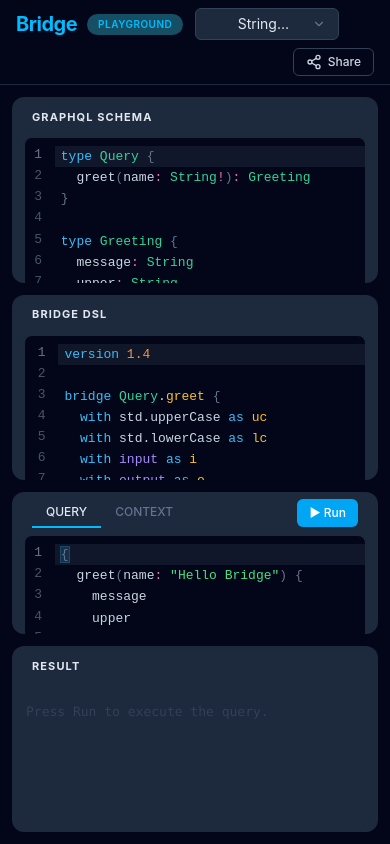
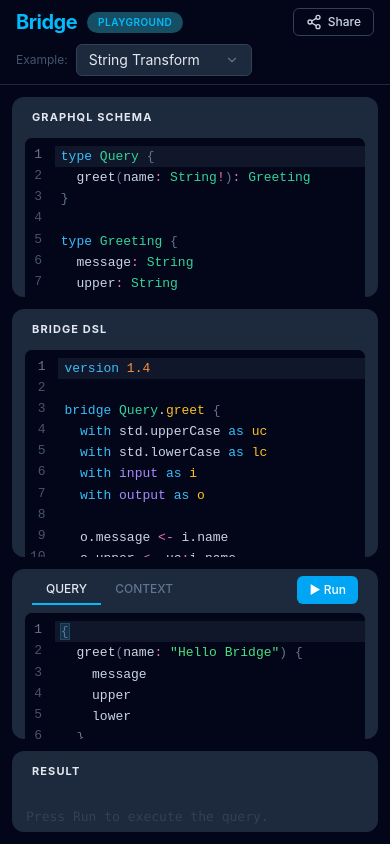
Before and after one commit to stackables/bridge, a React (Vite) app in the folder packages/playground/: page / in a window 390 px wide. Built offline with nearby package versions, Linux system fonts and the light colour scheme.

Commit message:
header: two-row mobile layout; panels: auto-height editors on mobile
Co-authored-by: aarne <82001+aarne@users.noreply.github.com>

```diff
--- a/packages/playground/src/App.tsx
+++ b/packages/playground/src/App.tsx
@@ -163,7 +163,9 @@ export function App() {
   return (
     <div className="h-screen bg-slate-950 text-slate-200 font-sans flex flex-col overflow-hidden">
       {/* ── Header ── */}
-      <header className="shrink-0 border-b border-slate-800 px-4 py-2 flex flex-wrap items-center gap-x-3 gap-y-2 md:px-5 md:py-2.5 md:gap-4">
+      <header className="shrink-0 border-b border-slate-800">
+        {/* Row 1: logo + (desktop: example picker + info) + share */}
+        <div className="px-4 py-2 flex items-center gap-3 md:px-5 md:py-2.5 md:gap-4">
           <a
             href="https://github.com/stackables/bridge"
             target="_blank"
@@ -174,14 +176,14 @@ export function App() {
             <Badge className="text-[10px] tracking-wider uppercase">Playground</Badge>
           </a>
 
-        {/* Example picker */}
-        <div className="flex items-center gap-2">
-          <span className="hidden sm:block text-xs text-slate-600">Example:</span>
+          {/* Example picker — desktop only (row 1) */}
+          <div className="hidden md:flex items-center gap-2">
+            <span className="text-xs text-slate-600">Example:</span>
             <Select
               value={String(exampleIndex)}
               onValueChange={(v) => selectExample(Number(v))}
             >
-            <SelectTrigger className="w-36 md:w-44">
+              <SelectTrigger className="w-44">
                 <SelectValue />
               </SelectTrigger>
               <SelectContent>
@@ -196,6 +198,25 @@ export function App() {
             <span className="hidden md:block text-xs text-slate-700">All code runs in-browser · no server required</span>
             <ShareDialog schema={schema} bridge={bridge} query={query} context={context} />
           </div>
+        </div>
+
+        {/* Row 2: example picker — mobile only */}
+        <div className="md:hidden px-4 pb-2 flex items-center gap-2">
+          <span className="text-xs text-slate-600">Example:</span>
+          <Select
+            value={String(exampleIndex)}
+            onValueChange={(v) => selectExample(Number(v))}
+          >
+            <SelectTrigger className="w-44">
+              <SelectValue />
+            </SelectTrigger>
+            <SelectContent>
+              {examples.map((ex, i) => (
+                <SelectItem key={i} value={String(i)}>{ex.name}</SelectItem>
+              ))}
+            </SelectContent>
+          </Select>
+        </div>
       </header>
 
       {/* ── Mobile layout: vertical scrollable stack ── */}
@@ -203,16 +224,16 @@ export function App() {
         {/* Schema panel */}
         <div className="bg-slate-800 rounded-xl flex flex-col overflow-hidden">
           <PanelLabel>GraphQL Schema</PanelLabel>
-          <div className="h-64 px-3 pb-3">
-            <Editor label="" value={schema} onChange={setSchema} language="graphql" />
+          <div className="px-3 pb-3">
+            <Editor label="" value={schema} onChange={setSchema} language="graphql" autoHeight />
           </div>
         </div>
 
         {/* Bridge DSL panel */}
         <div className="bg-slate-800 rounded-xl flex flex-col overflow-hidden">
           <PanelLabel>Bridge DSL</PanelLabel>
-          <div className="h-64 px-3 pb-3">
-            <Editor label="" value={bridge} onChange={setBridge} language="bridge" />
+          <div className="px-3 pb-3">
+            <Editor label="" value={bridge} onChange={setBridge} language="bridge" autoHeight />
           </div>
           <DiagnosticsBar bridgeText={bridge} />
         </div>
@@ -228,11 +249,11 @@ export function App() {
               running={loading}
             />
           </div>
-          <div className="h-48 p-3 pt-2">
+          <div className="p-3 pt-2">
             {activeTab === "query" ? (
-              <Editor label="" value={query} onChange={setQuery} language="graphql" />
+              <Editor label="" value={query} onChange={setQuery} language="graphql" autoHeight />
             ) : (
-              <Editor label="" value={context} onChange={setContext} language="json" />
+              <Editor label="" value={context} onChange={setContext} language="json" autoHeight />
             )}
           </div>
         </div>
@@ -240,12 +261,13 @@ export function App() {
         {/* Result panel */}
         <div className="bg-slate-800 rounded-xl flex flex-col overflow-hidden">
           <PanelLabel>Result</PanelLabel>
-          <div className="h-64 px-3.5 pb-3.5 overflow-hidden flex flex-col">
+          <div className="px-3.5 pb-3.5 flex flex-col">
             <ResultView
               result={result?.data}
               errors={result?.errors}
               loading={loading}
               traces={result?.traces}
+              autoHeight
             />
           </div>
         </div>
--- a/packages/playground/src/components/Editor.tsx
+++ b/packages/playground/src/components/Editor.tsx
@@ -5,6 +5,7 @@ import { json } from "@codemirror/lang-json";
 import { bridgeLanguage } from "@/codemirror/bridge-lang";
 import { graphqlLanguage } from "@/codemirror/graphql-lang";
 import { playgroundTheme } from "@/codemirror/theme";
+import { cn } from "@/lib/utils";
 
 /**
  * Language mode for the editor.
@@ -22,6 +23,8 @@ type Props = {
   onChange: (value: string) => void;
   language?: EditorLanguage;
   readOnly?: boolean;
+  /** When true the editor sizes itself to its content instead of filling the parent. */
+  autoHeight?: boolean;
 };
 
 function languageExtension(lang: EditorLanguage): Extension[] {
@@ -33,7 +36,7 @@ function languageExtension(lang: EditorLanguage): Extension[] {
   }
 }
 
-export function Editor({ label, value, onChange, language = "plain", readOnly = false }: Props) {
+export function Editor({ label, value, onChange, language = "plain", readOnly = false, autoHeight = false }: Props) {
   const containerRef = useRef<HTMLDivElement>(null);
   const viewRef = useRef<EditorView | null>(null);
   const onChangeRef = useRef(onChange);
@@ -92,7 +95,7 @@ export function Editor({ label, value, onChange, language = "plain", readOnly =
   }, [value]);
 
   return (
-    <div className="flex flex-col h-full">
+    <div className={cn(!autoHeight && "flex flex-col h-full")}>
       {label && (
         <div className="shrink-0 pb-1.5 text-[11px] font-bold text-slate-600 uppercase tracking-widest">
           {label}
@@ -100,7 +103,12 @@ export function Editor({ label, value, onChange, language = "plain", readOnly =
       )}
       <div
         ref={containerRef}
-        className="flex-1 min-h-0 w-full rounded-lg border border-slate-800 bg-slate-950 overflow-y-auto [&_.cm-editor]:h-full"
+        className={cn(
+          "w-full rounded-lg border border-slate-800 bg-slate-950",
+          autoHeight
+            ? "[&_.cm-scroller]:overflow-visible"
+            : "flex-1 min-h-0 overflow-y-auto [&_.cm-editor]:h-full",
+        )}
       />
     </div>
   );
--- a/packages/playground/src/components/ResultView.tsx
+++ b/packages/playground/src/components/ResultView.tsx
@@ -1,21 +1,24 @@
 import { TraceDialog } from "./TraceDialog";
 import { Editor } from "./Editor";
 import type { ToolTrace } from "../engine";
+import { cn } from "@/lib/utils";
 
 type Props = {
   result: unknown | null;
   errors: string[] | undefined;
   loading: boolean;
   traces?: ToolTrace[];
+  /** When true the result view sizes itself to its content instead of filling the parent. */
+  autoHeight?: boolean;
 };
 
-export function ResultView({ result, errors, loading, traces }: Props) {
+export function ResultView({ result, errors, loading, traces, autoHeight = false }: Props) {
   const hasContent = loading || result !== undefined || (errors && errors.length > 0);
 
   return (
-    <div className="flex flex-col h-full">
+    <div className={cn(!autoHeight && "flex flex-col h-full")}>
       {/* Scrollable result area */}
-      <div className="flex-1 min-h-0 overflow-y-auto">
+      <div className={cn(!autoHeight && "flex-1 min-h-0 overflow-y-auto")}>
         {loading && (
           <p className="py-4 font-mono text-[13px] text-slate-400">Running…</p>
         )}
@@ -38,13 +41,14 @@ export function ResultView({ result, errors, loading, traces }: Props) {
         )}
 
         {!loading && result !== undefined && (
-          <div className="h-full rounded-lg border border-slate-800 overflow-hidden">
+          <div className={cn("rounded-lg border border-slate-800 overflow-hidden", !autoHeight && "h-full")}>
             <Editor
               label=""
               value={JSON.stringify(result, null, 2)}
               onChange={() => {}}
               language="json"
               readOnly
+              autoHeight={autoHeight}
             />
           </div>
         )}
```
Lines whose indentation alone changed are shown as unchanged.
